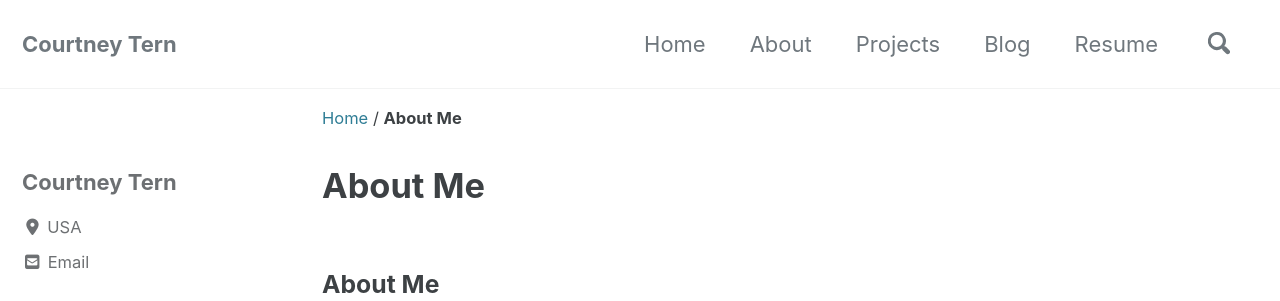
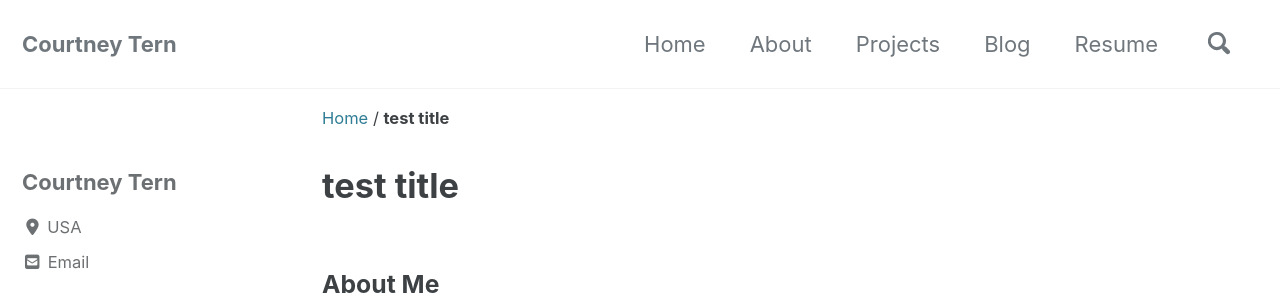
Before and after one commit to courtneytern/courtneytern.github.io, a Jekyll site: the page built from _pages/about.md, in a window 1280 px wide. Shown: the top 301 px of the page. Built offline with Jekyll 4.4.1, drawn with Linux system fonts in a browser that asks for light colours; cached includes are drawn as plain includes; nearby versions of some CDN libraries; our own code applies the rules of GitHub Pages for plain Markdown files.

Commit message:
testing title

```diff
--- a/_pages/about.md
+++ b/_pages/about.md
@@ -1,5 +1,6 @@
 ---
 permalink: /about/
+title: test title
 ---
 
 ### About Me
```
